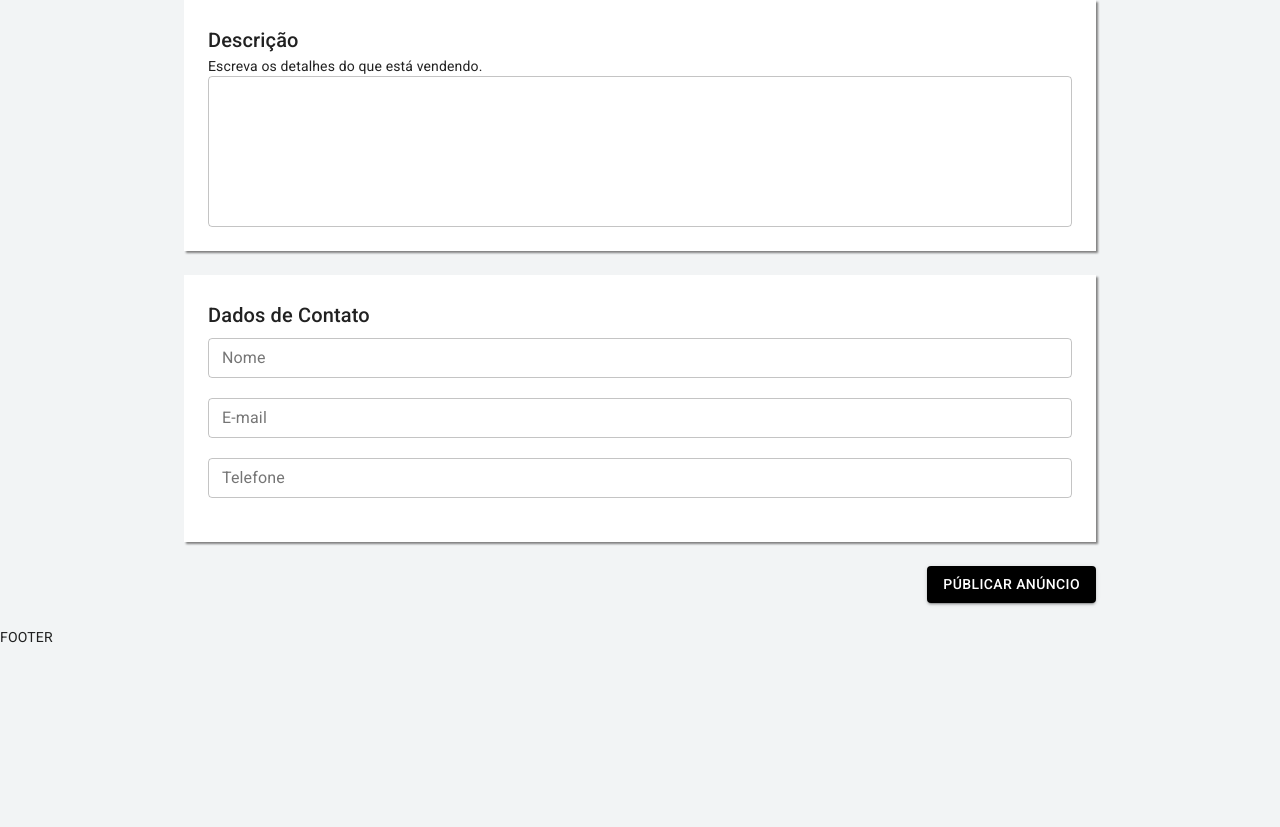
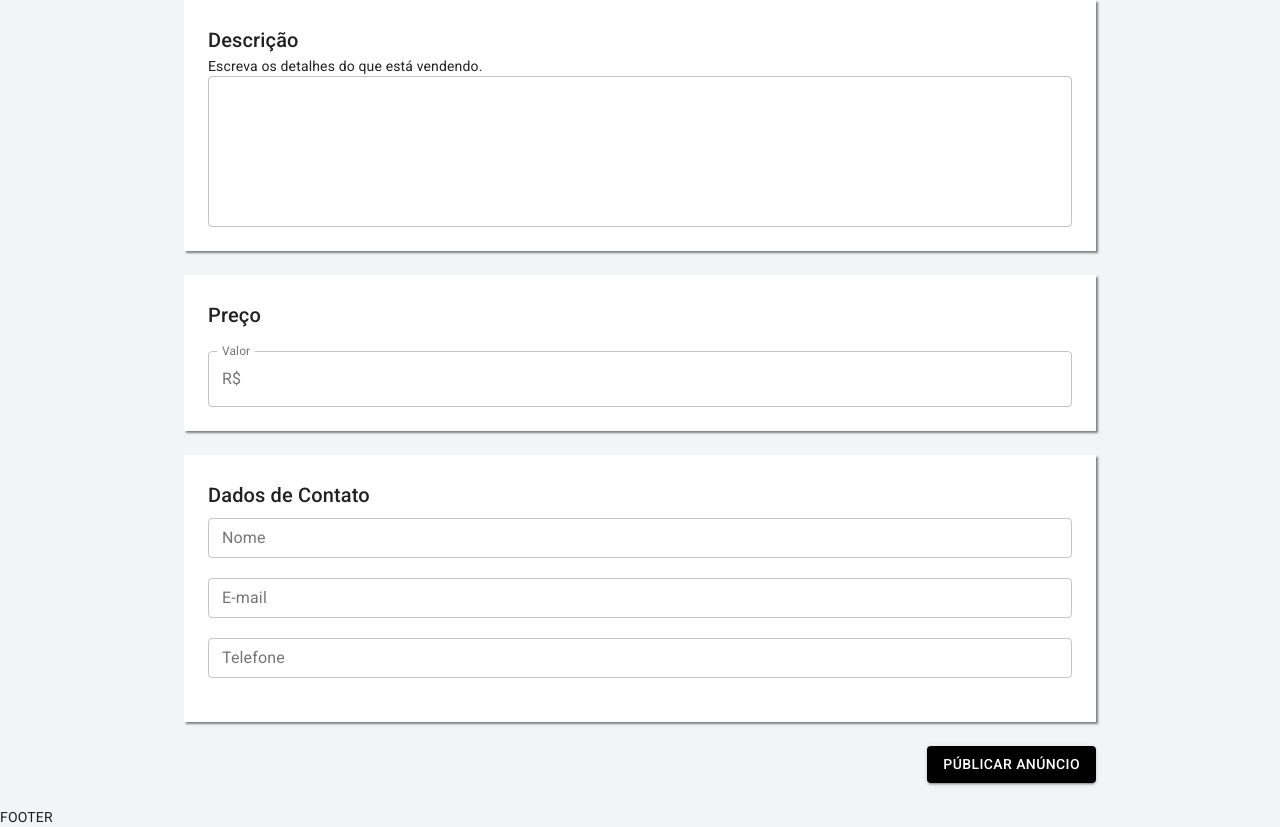
Before and after one commit to matheusfribeiro/anunx, a Next.js app: page /user/publish in a window 1280 px wide. Shown: the part 817-1644 px from the top of the page. Before the commit the page ends 1464 px from the top, so only its background shows below. Built offline with nearby package versions, Linux system fonts and the light colour scheme.

Commit message:
adding price box

```diff
--- a/pages/user/publish.js
+++ b/pages/user/publish.js
@@ -6,7 +6,11 @@
   IconButton,
   Select,
   TextField,
-  Typography
+  Typography,
+  FormControl,
+  InputLabel,
+  OutlinedInput,
+  InputAdornment,
 } from '@material-ui/core'
 import { useDropzone } from 'react-dropzone'
 import { makeStyles } from '@material-ui/core/styles'
@@ -225,6 +229,23 @@
 
       <Container maxWidth="md" className={classes.boxContainer}>
             <Box className={classes.box}>
+              <Typography component="h6" variant="h6" color="textPrimary">
+                Preço
+              </Typography>
+              <br />
+              <FormControl fullWidth variant="outlined">
+                <InputLabel>Valor</InputLabel>
+                <OutlinedInput
+                  onChange={() => {}}
+                  startAdornment={<InputAdornment position="start">R$</InputAdornment>}
+                  labelWidth={40}
+                />
+              </FormControl>
+            </Box>
+      </Container>
+
+      <Container maxWidth="md" className={classes.boxContainer}>
+            <Box className={classes.box}>
               <Typography component="h6" variant="h6" color="textPrimary" gutterBottom>
                 Dados de Contato
               </Typography>
```
